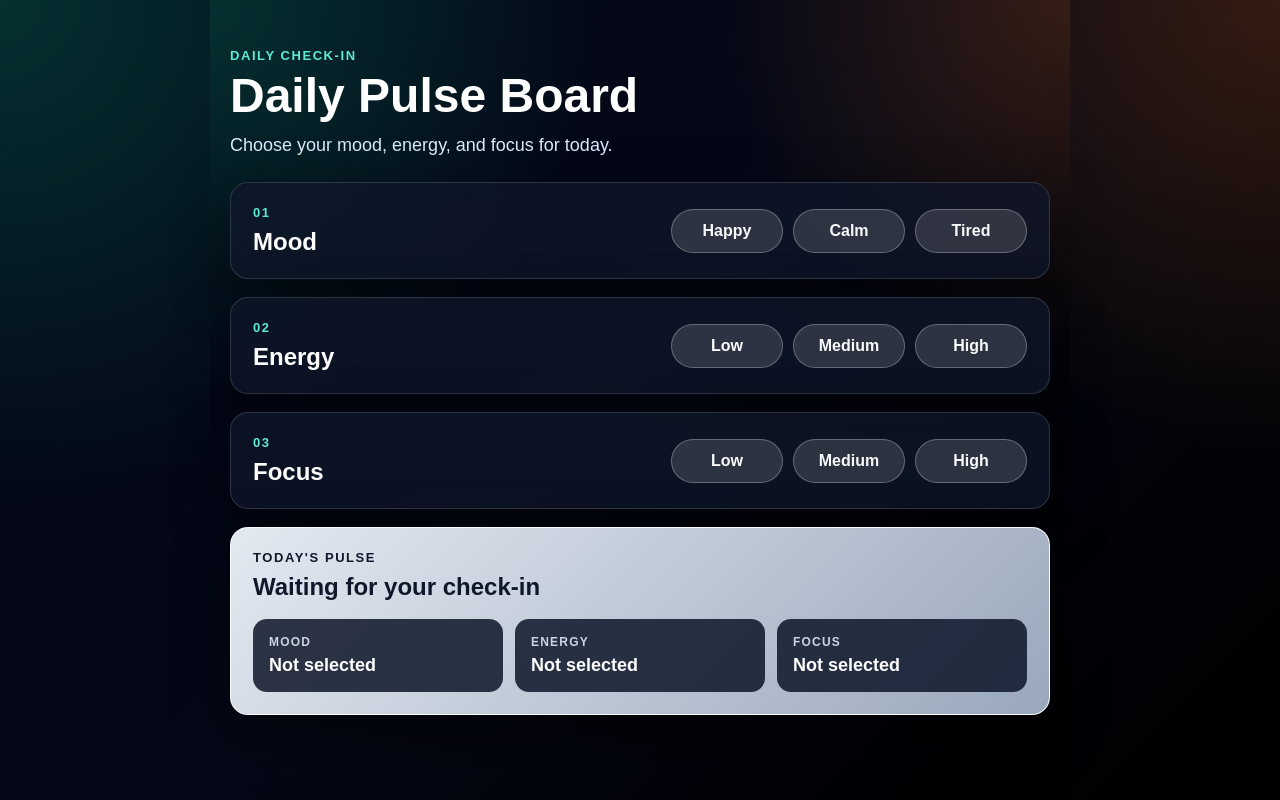
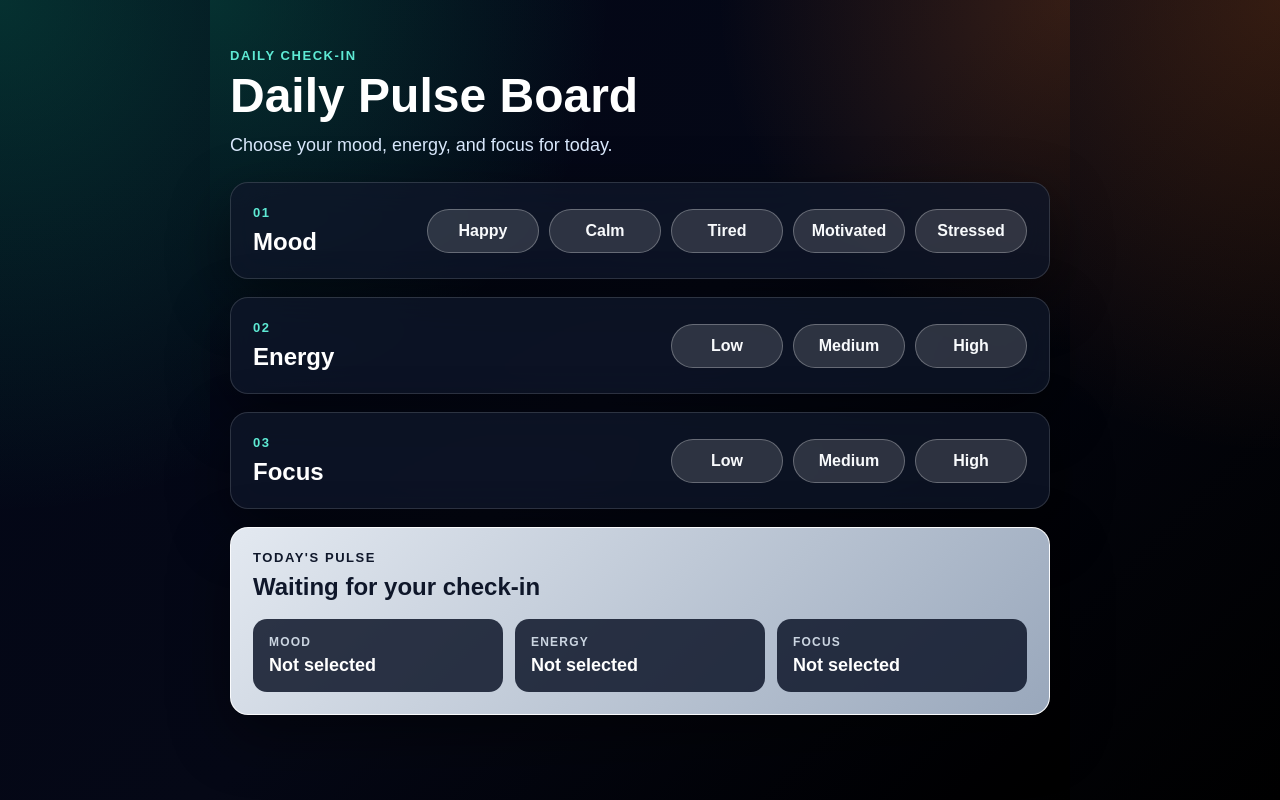
Before and after one commit to Nandhagopal-12/AI-Product_Builder, a React (Vite) app in the folder Day1-Daily-pulse-board/: page / in a window 1280 px wide. Built offline with nearby package versions, Linux system fonts and the light colour scheme.

Commit message:
Added new mood options
Added new mood options 'Motivated' and 'Stressed' to the mood selection.

```diff
--- a/Day1-Daily-pulse-board/src/App.jsx
+++ b/Day1-Daily-pulse-board/src/App.jsx
@@ -5,6 +5,8 @@ const moodOptions = [
   { label: 'Happy', className: 'happy' },
   { label: 'Calm', className: 'calm' },
   { label: 'Tired', className: 'tired' },
+  { label: 'Motivated', className: 'motivated' }, // New option
+  { label: 'Stressed', className: 'stressed' },   // New option
 ]
 
 const energyOptions = [
```
